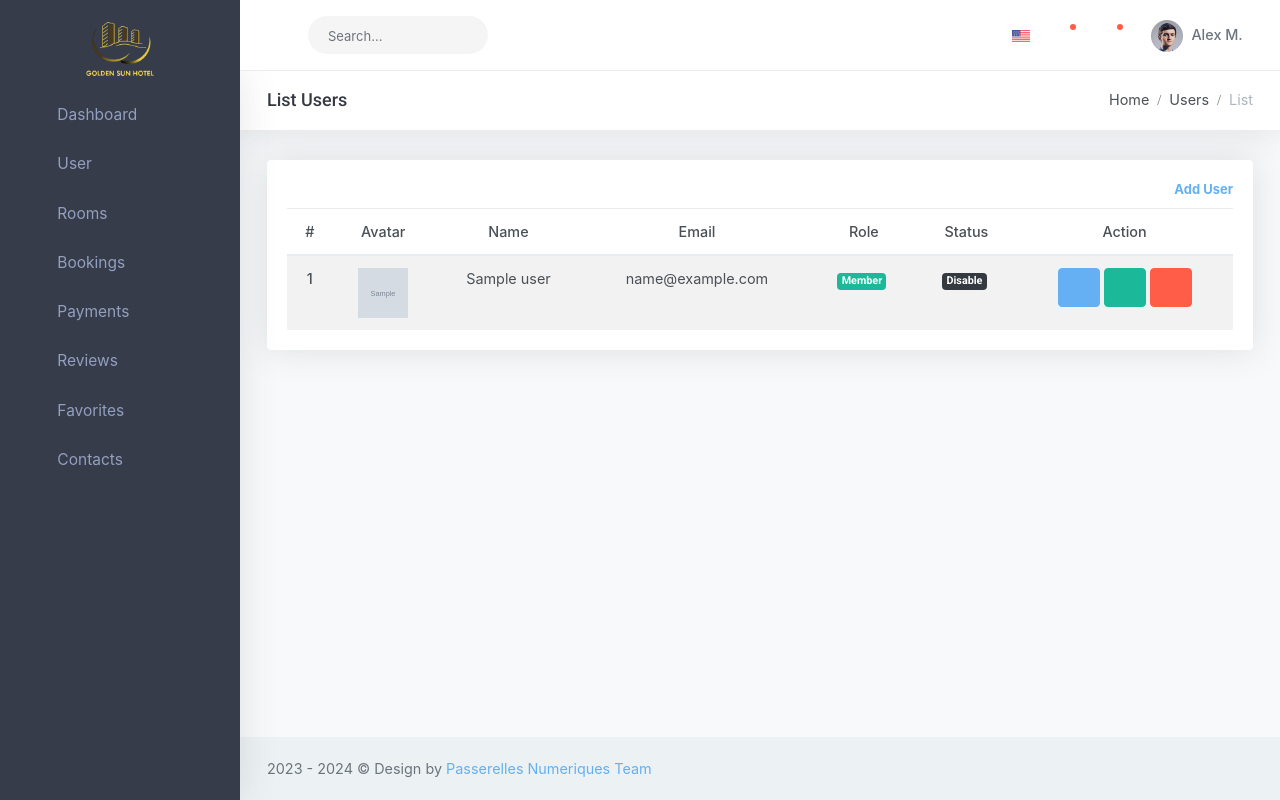
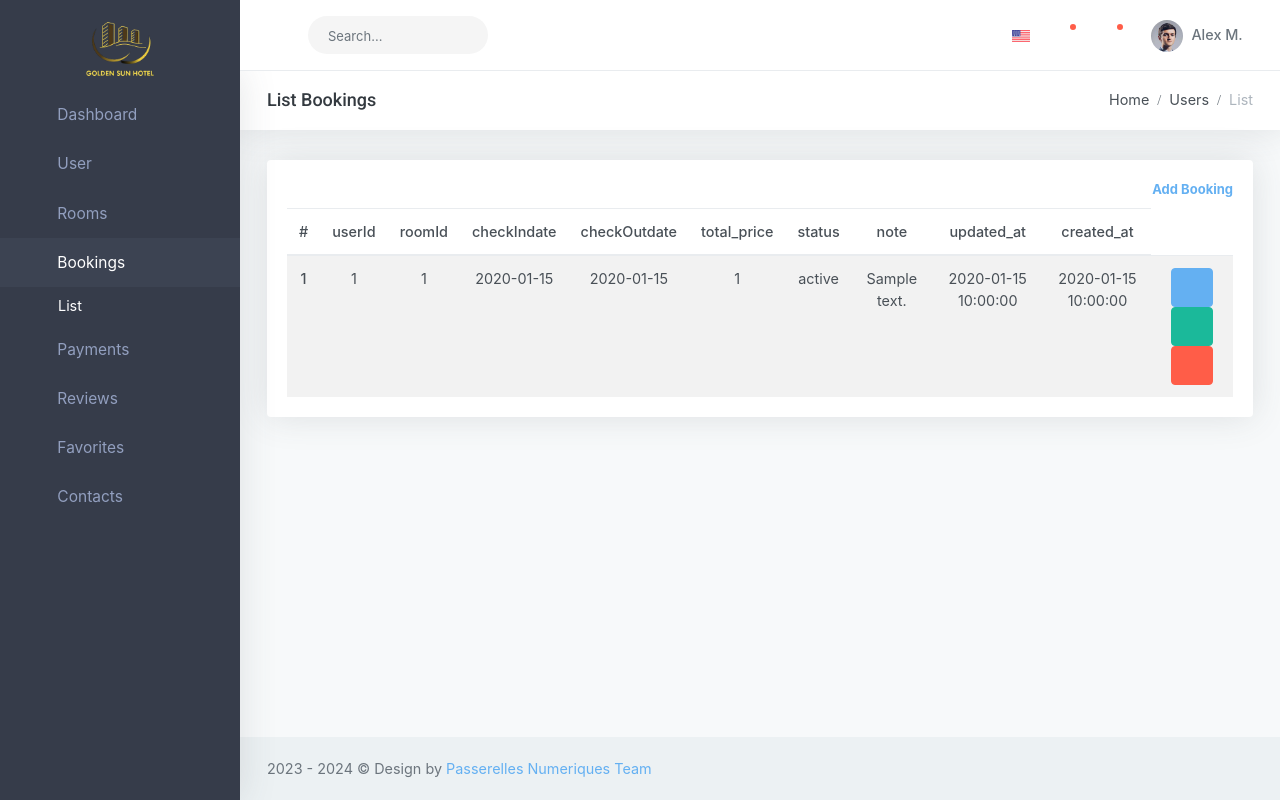
Before and after one commit to nguyenhoai0302/hotel_management, a PHP site: template views/admin/bookings/list.view.php in a window 1280 px wide. Run offline with PHP 8.4, Linux system fonts and the light colour scheme; the template is opened without the code that fills it: most values are stand-ins (such as "Sample title", 1, 10 or a date in 2020); grey boxes marked "Sample" are stand-in pictures; some web fonts are replaced.

Commit message:
commit file

```diff
--- a/models/web/BookingModel.php
+++ b/models/web/BookingModel.php
@@ -27,6 +27,12 @@ class BookingModel extends ConnectDB
         return mysqli_query($this->connect(), $sql);
     }
 
+    function getBooking($id)
+    {
+        $sql = "SELECT * FROM bookings WHERE id = $id";
+        return mysqli_query($this->connect(), $sql);
+    }
+
     function deleteBooking($id)
     {
         $sql = "DELETE FROM bookings WHERE id = $id";
--- a/views/admin/bookings/list.view.php
+++ b/views/admin/bookings/list.view.php
@@ -41,7 +41,7 @@ require 'views/admin/partials/header.view.php'
                                         <li class="breadcrumb-item active">List</li>
                                     </ol>
                                 </div>
-                                <h4 class="page-title">List Users</h4>
+                                <h4 class="page-title">List Bookings</h4>
                             </div>
                         </div>
                     </div>
@@ -50,20 +50,25 @@ require 'views/admin/partials/header.view.php'
                         <div class="col-lg-12">
                             <div class="card-box">
                                 <p class="sub-header">
-                                    <a href="admin.php?controller=users&action=create" class="float-right font-weight-bold mb-2"><i class="mdi mdi-plus"></i>Add User
+                                    <a href="admin.php?controller=users&action=create" class="float-right font-weight-bold mb-2"><i class="mdi mdi-plus"></i>Add Booking
                                     </a>
                                 </p>
                                 <div class="table-responsive">
                                     <table class="table table-striped mb-0 text-center">
                                         <thead>
+
+
                                             <tr>
                                                 <th>#</th>
-                                                <th>Avatar</th>
-                                                <th>Name</th>
-                                                <th>Email</th>
-                                                <th>Role</th>
-                                                <th>Status</th>
-                                                <th>Action</th>
+                                                <th>userId</th>
+                                                <th>roomId</th>
+                                                <th>checkIndate</th>
+                                                <th>checkOutdate</th>
+                                                <th>total_price</th>
+                                                <th>status</th>
+                                                <th>note</th>
+                                                <th>updated_at</th>
+                                                <th>created_at</th>
                                             </tr>
                                         </thead>
                                         <tbody>
@@ -73,43 +78,24 @@ require 'views/admin/partials/header.view.php'
                                             ?>
                                                 <tr>
                                                     <th scope="row"><?php echo $id ?></th>
+                                                    <td><?php echo $row['userId'] ?></td>
+                                                    <td><?php echo $row['roomId'] ?></td>
+                                                    <td><?php echo $row['checkIndate'] ?></td>
+                                                    <td><?php echo $row['checkOutdate'] ?></td>
+                                                    <td><?php echo $row['total_price'] ?></td>
+                                                    <td><?php echo $row['status'] ?></td>
+                                                    <td><?php echo $row['note'] ?></td>
+                                                    <td><?php echo $row['updated_at'] ?></td>
+                                                    <td><?php echo $row['created_at'] ?></td>
+
+
+                                                    <!-- icon -->
                                                     <td>
-                                                        <img src="assets/uploads/users/<?php echo $row['avatar']; ?>" alt="avatar" width="50" height="50">
-                                                    </td>
-                                                    <td><?php echo $row['name'] ?></td>
-                                                    <td><?php echo $row['email'] ?></td>
-                                                    <td>
-                                                        <?php
-                                                        if ($row['role'] == 1) {
-                                                        ?>
-                                                            <span class="badge badge-warning mr-1"> Admin</span>
-                                                        <?php
-                                                        } else {
-                                                        ?>
-                                                            <span class="badge badge-success mr-1"> Member</span>
-                                                        <?php
-                                                        }
-                                                        ?>
-                                                    </td>
-                                                    <td>
-                                                        <?php
-                                                        if ($row['status'] == 1) {
-                                                        ?>
-                                                            <span class="badge badge-success mr-1"> Active</span>
-                                                        <?php
-                                                        } else {
-                                                        ?>
-                                                            <span class="badge badge-dark mr-1"> Disable</span>
-                                                        <?php
-                                                        }
-                                                        ?>
-                                                    </td>
-                                                    <td>
-                                                        <a href="admin.php?controller=users&action=view&id=<?php echo $id ?>" class="btn btn-primary waves-effect waves-light"><i class="mdi mdi-eye"></i>
+                                                        <a href="admin.php?controller=bookings&action=view&id=<?php echo $id ?>" class="btn btn-primary waves-effect waves-light"><i class="mdi mdi-eye"></i>
                                                         </a>
-                                                        <a href="admin.php?controller=users&action=edit&id=<?php echo $id ?>" class="btn btn-success waves-effect waves-light"><i class="mdi mdi-lead-pencil"></i>
+                                                        <a href="admin.php?controller=bookings&action=edit&id=<?php echo $id ?>" class="btn btn-success waves-effect waves-light"><i class="mdi mdi-lead-pencil"></i>
                                                         </a>
-                                                        <a href="admin.php?controller=users&action=delete&id=<?php echo $id ?>" class="btn btn-danger waves-effect waves-light"><i class="mdi mdi-trash-can"></i>
+                                                        <a href="admin.php?controller=bookings&action=delete&id=<?php echo $id ?>" class="btn btn-danger waves-effect waves-light"><i class="mdi mdi-trash-can"></i>
                                                         </a>
                                                     </td>
                                                 </tr>
--- a/views/admin/partials/sidebar.view.php
+++ b/views/admin/partials/sidebar.view.php
@@ -39,7 +39,7 @@
                         <span class="menu-arrow"></span>
                     </a>
                     <ul class="nav-second-level" aria-expanded="false">
-                        <li><a href="admin.php?controller=bookings&action=list">List</a></li>
+                        <li><a href="../bookings/list.view.php">List</a></li>
                     </ul>
                 </li>
                 <li>
@@ -49,7 +49,7 @@
                         <span class="menu-arrow"></span>
                     </a>
                     <ul class="nav-second-level" aria-expanded="false">
-                        <li><a href="pages-login.html">List</a></li>
+                        <li><a href="admin.php?controller=payments&action=list">List</a></li>
                     </ul>
                 </li>
 
```
Also changed, not shown: controllers/admin/BookingController.php (+24 -24 lines), views/admin/bookings/edit.view.php (renamed from views/admin/bookings/edit. view.php).
